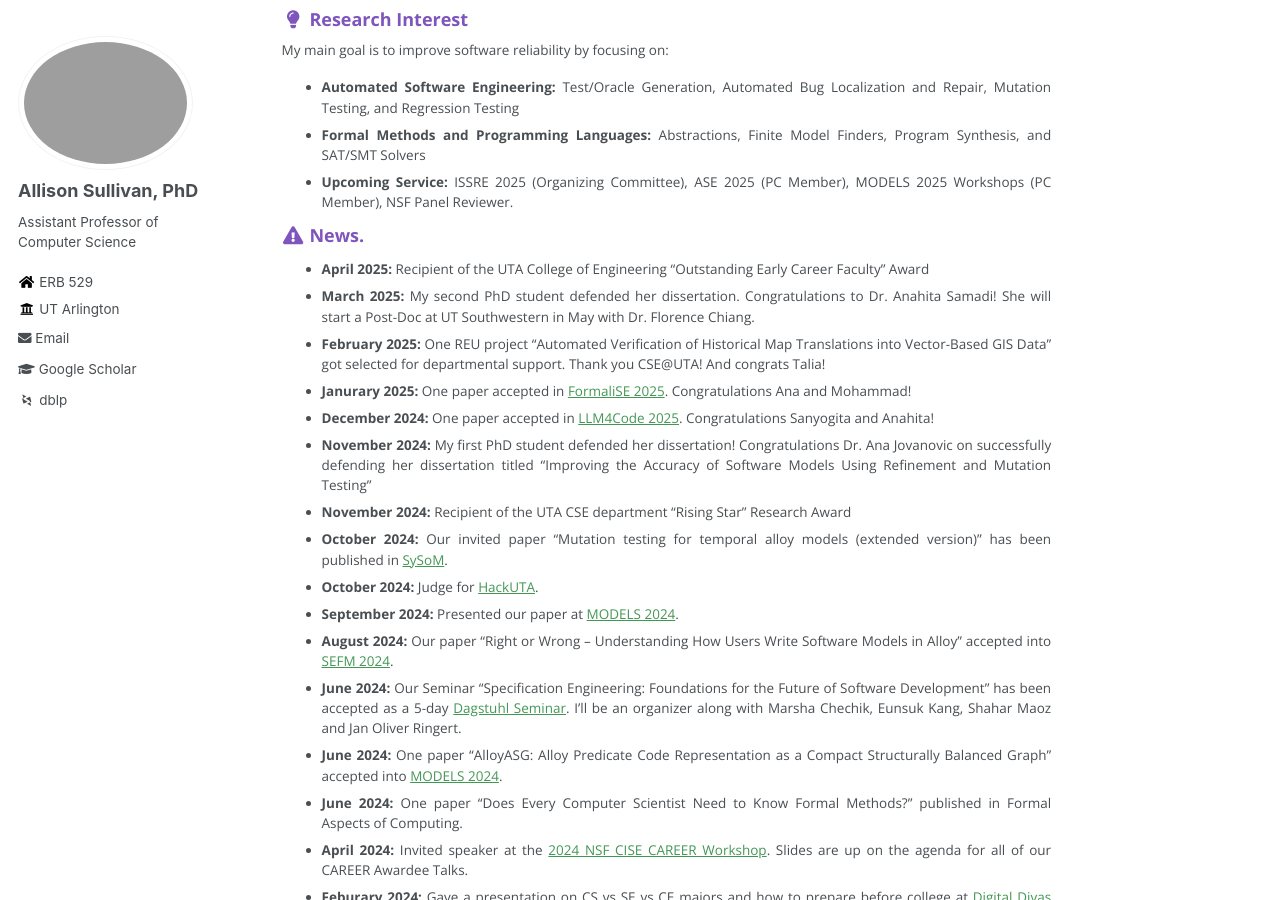
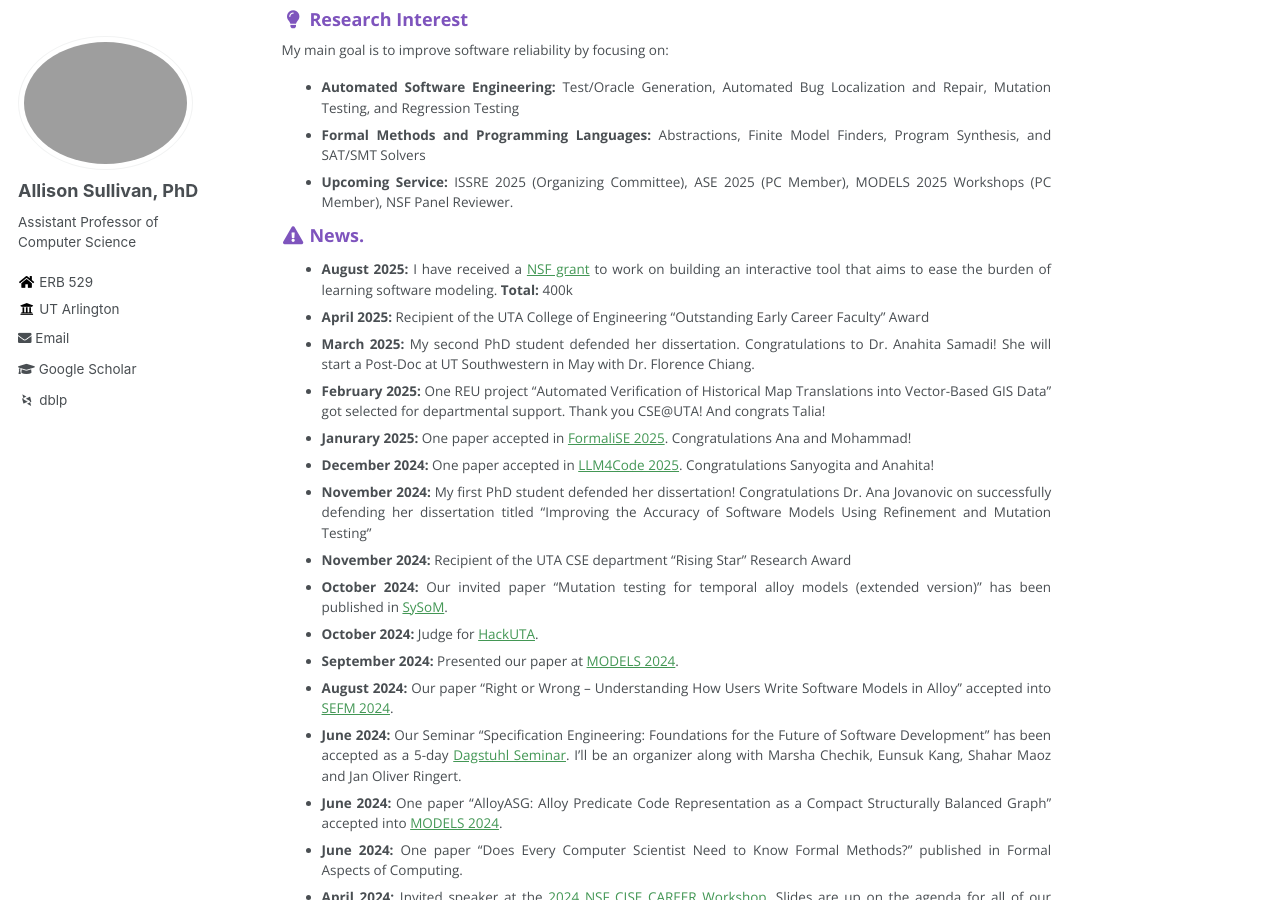
Before and after one commit to Allisonius/allisonius.github.io, a Jekyll site: the page built from _pages/about.md, in a window 1280 px wide and 900 px high, scrolled down 478 px. Built offline with Jekyll 4.4.1, drawn with Linux system fonts in a browser that asks for light colours; some web fonts are replaced.

Commit message:
Update about.md

```diff
--- a/_pages/about.md
+++ b/_pages/about.md
@@ -27,6 +27,7 @@ My main goal is to improve software reliability by focusing on:
 
 ### <i class="fa fa-fw fa-exclamation-triangle" aria-hidden="true"></i> News.
 
+* **August 2025:** I have received a [NSF grant](https://www.nsf.gov/awardsearch/showAward?AWD_ID=2517621&HistoricalAwards=false) to work on building an interactive tool that aims to ease the burden of learning software modeling. **Total:** 400k
 * **April 2025:** Recipient of the UTA College of Engineering "Outstanding Early Career Faculty" Award
 * **March 2025:** My second PhD student defended her dissertation. Congratulations to Dr. Anahita Samadi! She will start a Post-Doc at UT Southwestern in May with Dr. Florence Chiang.
 * **February 2025:** One REU project "Automated Verification of Historical Map Translations into Vector-Based GIS Data" got selected for departmental support. Thank you CSE@UTA! And congrats Talia!
```
